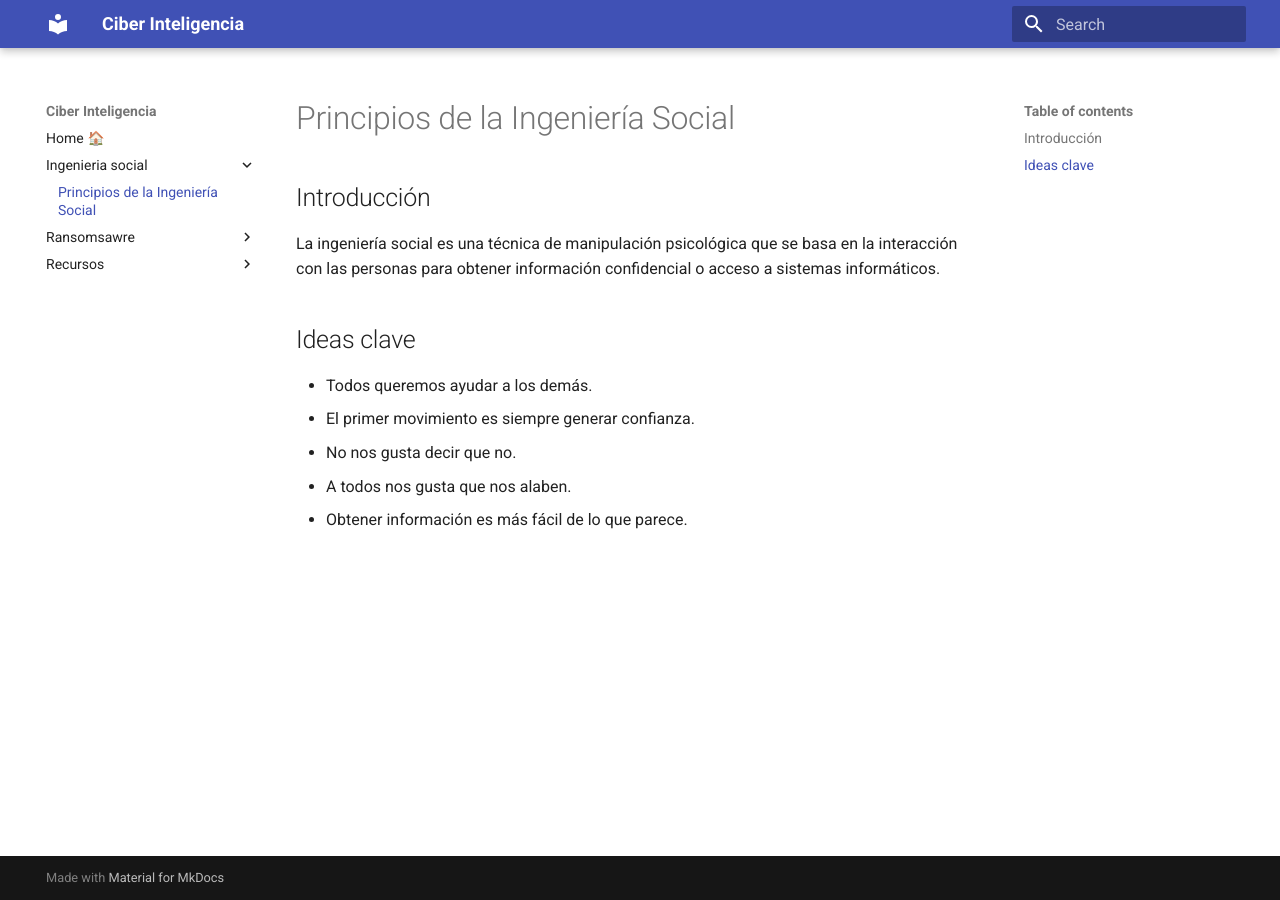
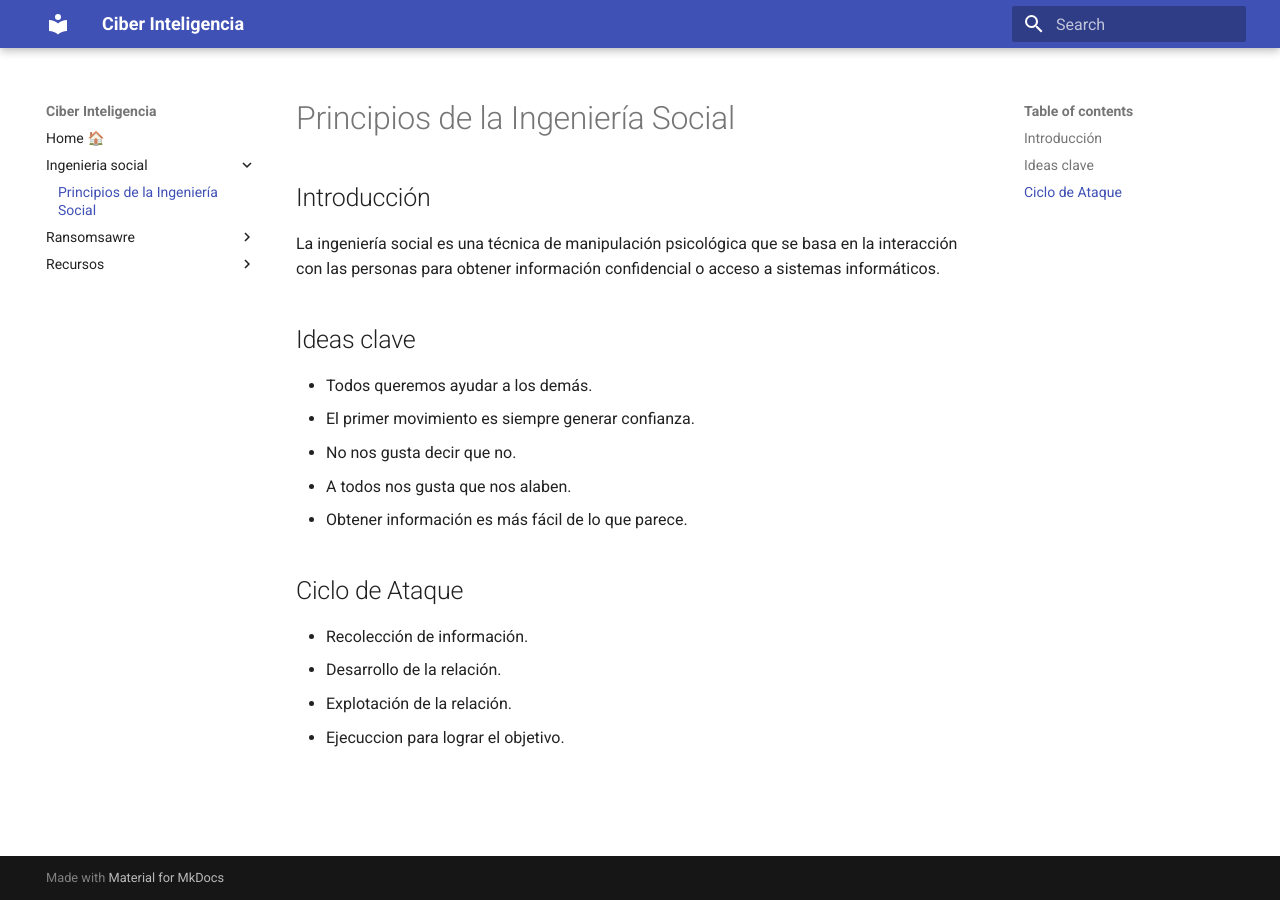
Before and after one commit to jd-apprentice/ciberinteligencia, an MkDocs documentation site: the page built from docs/ingenieria_social/principios.md, in a window 1280 px wide. Built offline with MkDocs 1.6.1 and Material for MkDocs 9.7.7, drawn with Linux system fonts in a browser that asks for light colours.

Commit message:
docs: ciclo de ataque

```diff
--- a/docs/ingenieria_social/principios.md
+++ b/docs/ingenieria_social/principios.md
@@ -11,3 +11,10 @@ La ingeniería social es una técnica de manipulación psicológica que se basa
 - No nos gusta decir que no.
 - A todos nos gusta que nos alaben.
 - Obtener información es más fácil de lo que parece.
+
+## Ciclo de Ataque
+
+- Recolección de información.
+- Desarrollo de la relación.
+- Explotación de la relación.
+- Ejecuccion para lograr el objetivo.
```
